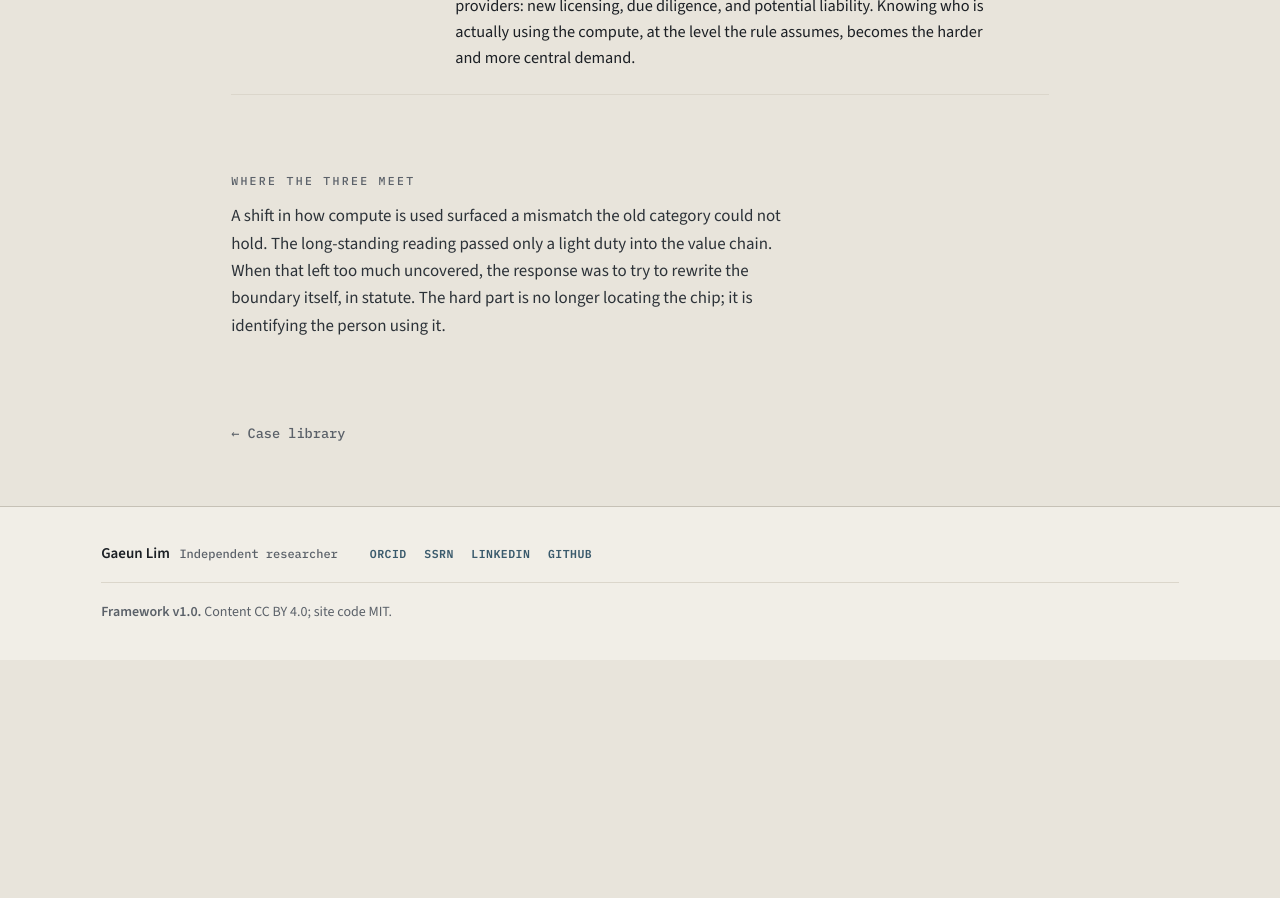
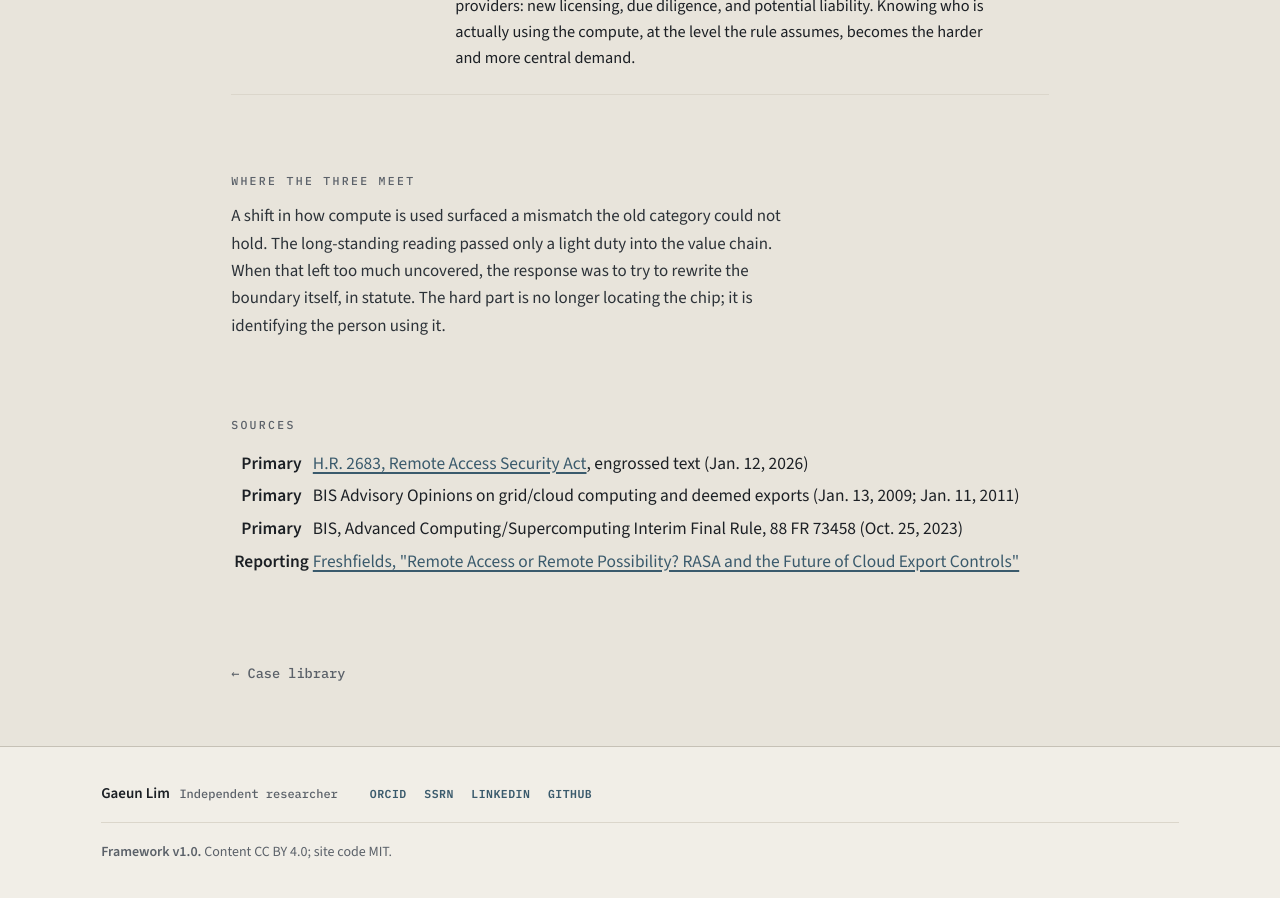
Before and after one commit to GaeunLim01/regulatory-order, a Jekyll site: the page built from cases/remote-access-security-act/index.html, in a window 1280 px wide and 900 px high, scrolled down 1882 px. Built offline with Jekyll 4.4.1, drawn with Linux system fonts in a browser that asks for light colours; before the commit the page ends 2542 px from its top, so only the background shows below that.

Commit message:
Add files via upload

```diff
--- a/cases/remote-access-security-act/index.html
+++ b/cases/remote-access-security-act/index.html
@@ -71,3 +71,17 @@ description: Whether remote use of compute counts as an export. Read through bou
     </div>
   </div>
 </section>
+
+<section class="csection">
+  <div class="chero__shell">
+    <p class="ceyebrow">Sources</p>
+    <table class="csources">
+      <tbody>
+        <tr><th>Primary</th><td><a href="https://www.congress.gov/bill/119th-congress/house-bill/2683/text">H.R. 2683, Remote Access Security Act</a>, engrossed text (Jan. 12, 2026)</td></tr>
+        <tr><th>Primary</th><td>BIS Advisory Opinions on grid/cloud computing and deemed exports (Jan. 13, 2009; Jan. 11, 2011)</td></tr>
+        <tr><th>Primary</th><td>BIS, Advanced Computing/Supercomputing Interim Final Rule, 88 FR 73458 (Oct. 25, 2023)</td></tr>
+        <tr><th>Reporting</th><td><a href="https://www.freshfields.com/en/our-thinking/blogs/a-fresh-take/remote-access-or-remote-possibility-rasa-and-the-future-of-cloud-export-controls-102nfbw">Freshfields, "Remote Access or Remote Possibility? RASA and the Future of Cloud Export Controls"</a></td></tr>
+      </tbody>
+    </table>
+  </div>
+</section>
```
